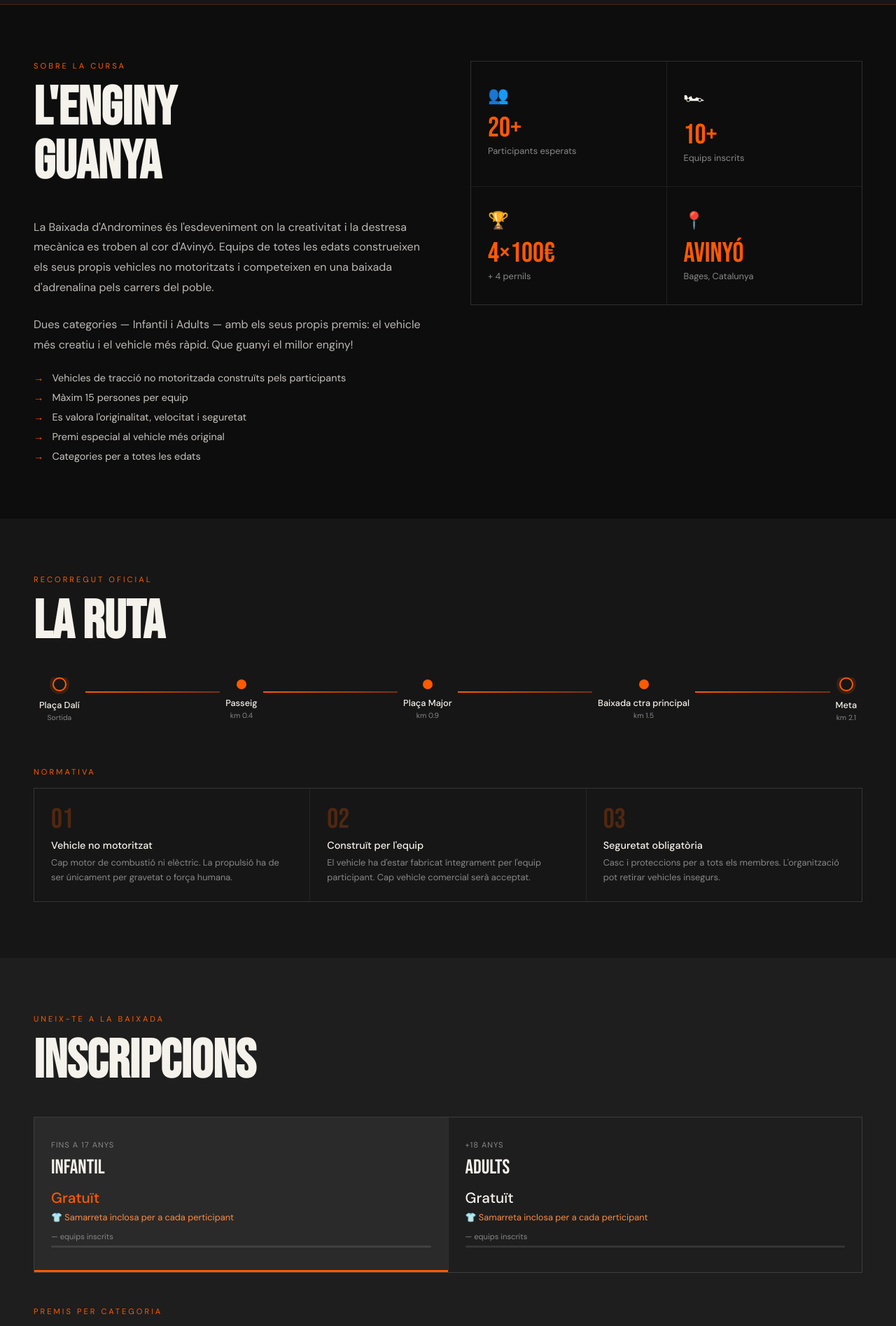
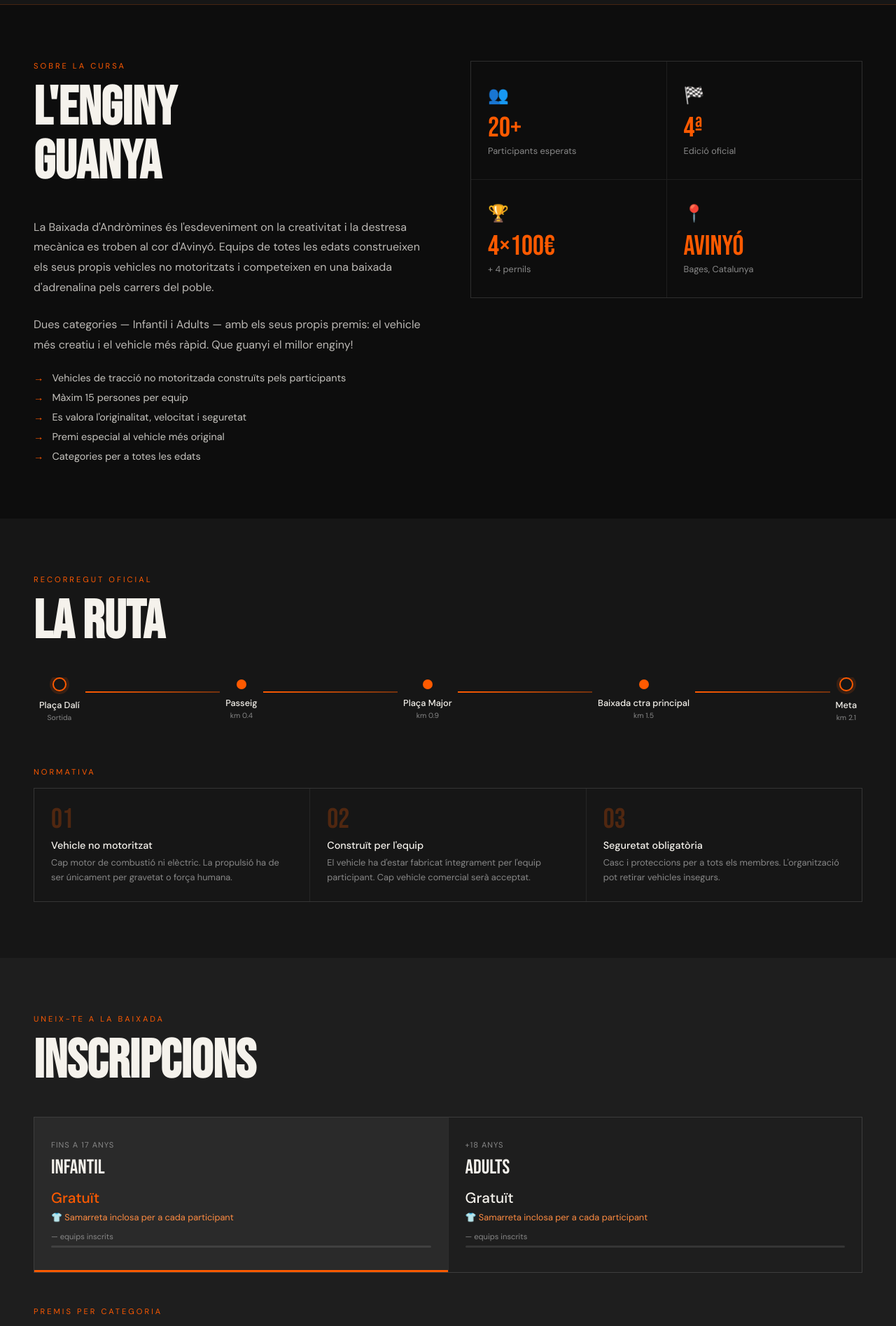
Before and after one commit to Aleixllimargas/baixadaandr-minesAviny-, a plain HTML site: page index.html in a window 1280 px wide. Shown: the part 940-2835 px from the top of the page at 70% size. Drawn offline with Linux system fonts and the light colour scheme; no server answers.

Commit message:
Update index.html

```diff
--- a/index.html
+++ b/index.html
@@ -908,7 +908,7 @@ a.route-name:hover {
     <div class="info-text">
       <div class="section-eyebrow">Sobre la cursa</div>
       <h2 class="section-title">L'ENGINY<br>GUANYA</h2>
-      <p>La Baixada d'Andromines és l'esdeveniment on la creativitat i la destresa mecànica es troben al cor d'Avinyó. Equips de totes les edats construeixen els seus propis vehicles no motoritzats i competeixen en una baixada d'adrenalina pels carrers del poble.</p>
+      <p>La Baixada d'Andròmines és l'esdeveniment on la creativitat i la destresa mecànica es troben al cor d'Avinyó. Equips de totes les edats construeixen els seus propis vehicles no motoritzats i competeixen en una baixada d'adrenalina pels carrers del poble.</p>
       <p>Dues categories — Infantil i Adults — amb els seus propis premis: el vehicle més creatiu i el vehicle més ràpid. Que guanyi el millor enginy!</p>
       <ul class="info-detail-list">
         <li>Vehicles de tracció no motoritzada construïts pels participants</li>
@@ -925,9 +925,9 @@ a.route-name:hover {
         <div class="stat-label">Participants esperats</div>
       </div>
       <div class="stat-box">
-        <div class="stat-icon">🏎</div>
-        <div class="stat-value">10+</div>
-        <div class="stat-label">Equips inscrits</div>
+        <div class="stat-icon">🏁</div>
+        <div class="stat-value">4ª</div>
+        <div class="stat-label">Edició oficial</div>
       </div>
       <div class="stat-box">
         <div class="stat-icon">🏆</div>
@@ -1009,7 +1009,7 @@ a.route-name:hover {
       <div class="cat-age">Fins a 17 anys</div>
       <div class="cat-name">INFANTIL</div>
       <div class="cat-price">Gratuït</div>
-      <div style="font-size:0.8rem; color:var(--orange-light); margin-top:6px;">👕 Samarreta inclosa per a cada perticipant</div>
+      <div style="font-size:0.8rem; color:var(--orange-light); margin-top:6px;">👕 Samarreta inclosa per a cada participant</div>
       <div class="cat-places">
         <div class="places-label" id="places-infantil">— equips inscrits</div>
         <div class="places-bar"><div class="places-fill" id="barra-infantil" style="width:0%"></div></div>
@@ -1019,7 +1019,7 @@ a.route-name:hover {
       <div class="cat-age">+18 anys</div>
       <div class="cat-name">ADULTS</div>
       <div class="cat-price">Gratuït</div>
-      <div style="font-size:0.8rem; color:var(--orange-light); margin-top:6px;">👕 Samarreta inclosa per a cada perticipant</div>
+      <div style="font-size:0.8rem; color:var(--orange-light); margin-top:6px;">👕 Samarreta inclosa per a cada participant</div>
       <div class="cat-places">
         <div class="places-label" id="places-adults">— equips inscrits</div>
         <div class="places-bar"><div class="places-fill" id="barra-adults" style="width:0%"></div></div>
@@ -1342,13 +1342,15 @@ const nombre = parseInt(camps[4].value);
     talles.push(talla ? talla.value : '—');
   }
 
+  const categoria = document.querySelector('.cat-box.active .cat-name').textContent;
   const dades = {
     equip:       camps[0].value,
     responsable: camps[1].value,
     correu:      camps[2].value,
     telefon:     camps[3].value,
     membres:     camps[4].value,
-    talles:      talles.join(', ')
+    talles:      talles.join(', '),
+    categoria:   categoria
   };
   await fetch(url, { method: 'POST', body: JSON.stringify(dades), mode: 'no-cors' });
   mostrarModal(true, 'INSCRIPCIÓ ENVIADA', 'Gràcies! Rebràs un correu de confirmació en 24h.');
```
